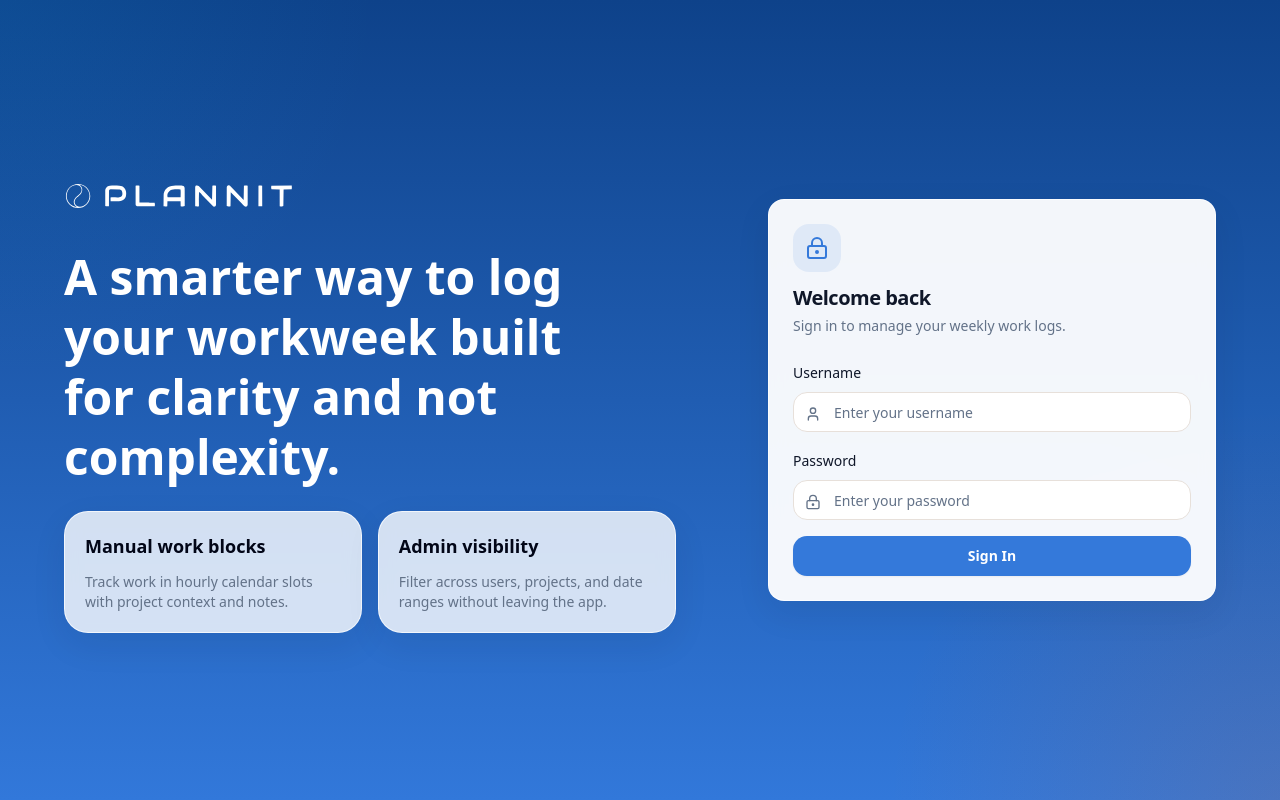
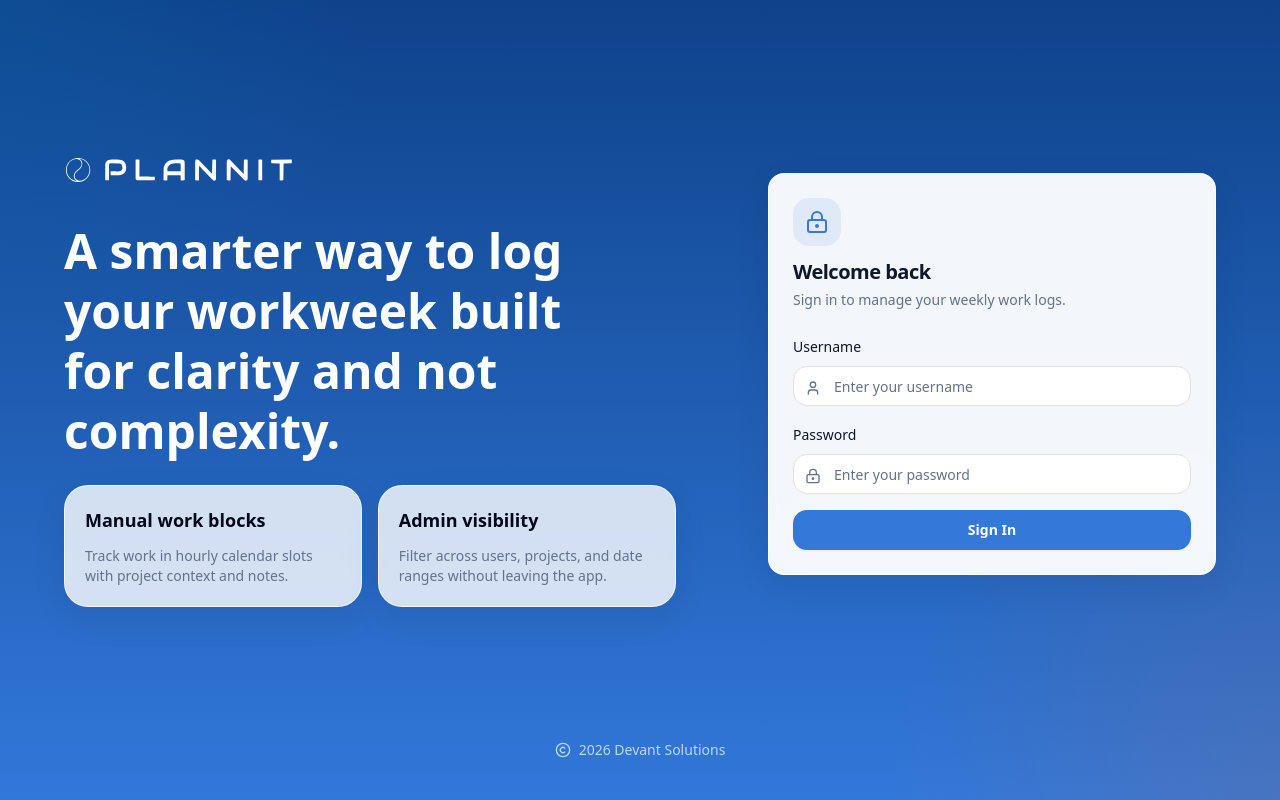
Before and after one commit to arditramaj1/plannit-timetracker, a Next.js app in the folder frontend/: page /login in a window 1280 px wide. Built offline with nearby package versions, Linux system fonts and the light colour scheme.

Commit message:
Added copyright footer

```diff
--- a/frontend/src/app/(auth)/login/page.tsx
+++ b/frontend/src/app/(auth)/login/page.tsx
@@ -1,10 +1,14 @@
+import { Copyright } from "lucide-react";
 import Image from "next/image";
 
 import { LoginForm } from "@/components/auth/login-form";
 
 export default function LoginPage() {
+  const currentYear = new Date().getFullYear();
+
   return (
-    <div className="flex min-h-screen items-center justify-center px-4 py-10">
+    <div className="flex min-h-screen flex-col px-4 py-10">
+      <div className="flex flex-1 items-center justify-center">
         <div className="grid w-full max-w-6xl gap-10 lg:grid-cols-[1.1fr_0.9fr] lg:items-center">
           <div className="space-y-6">
             <Image
@@ -12,7 +16,7 @@ export default function LoginPage() {
               alt="Plannit Time Tracker"
               width={240}
               height={56}
-            className="h-14 w-auto ml-[-20px] object-contain brightness-0 invert"
+              className="ml-[-20px] h-14 w-auto object-contain brightness-0 invert"
               priority
             />
             <div className="space-y-4">
@@ -30,6 +34,11 @@ export default function LoginPage() {
           </div>
         </div>
       </div>
+      <p className="mt-8 flex items-center justify-center gap-2 text-center text-sm text-white/70">
+        <Copyright className="h-4 w-4" />
+        <span>{currentYear} Devant Solutions</span>
+      </p>
+    </div>
   );
 }
 
```
Lines whose indentation alone changed are shown as unchanged.
